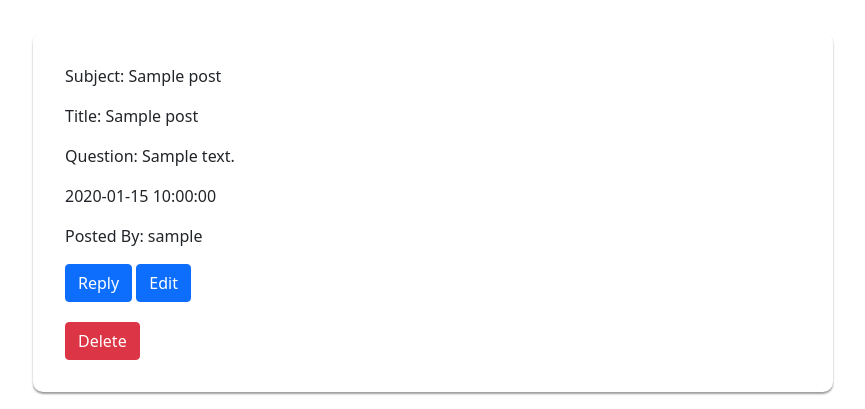
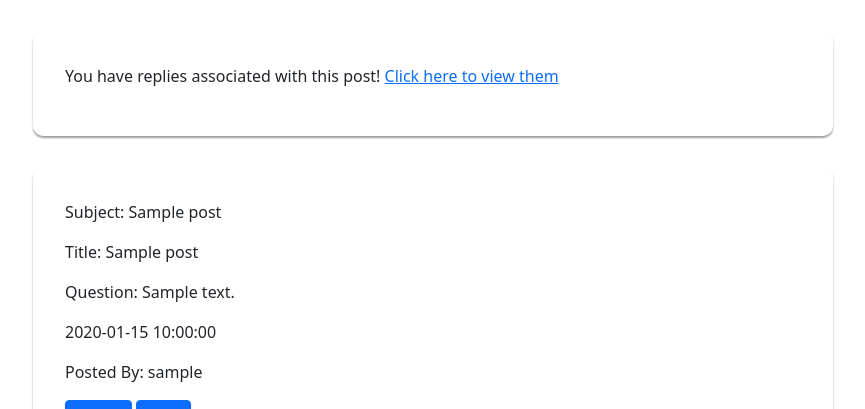
Before and after one commit to Cngo2019/ITSC_3155_Project, a Flask app: page /post/1 in a window 1280 px wide. Shown: the part 56-465 px from the top of the page, without its empty margins (127-992 px from the left). Run offline with Flask 2, Linux system fonts and the light colour scheme; the visitor is signed in with stand-in values (Sample User, id 1); tables that the repository leaves empty hold one stand-in row (values such as "Sample post").

Commit message:
bug fixing

```diff
--- a/app.py
+++ b/app.py
@@ -179,9 +179,10 @@ def my_account():
 
 @app.get('/post/<post_id>')
 def view_post(post_id):
+    hasReplies = 0
     # grab the post we are viewing
     current_post = Post.query.get_or_404(post_id)
-    print(current_post)
+    # print(current_post)
     # Grab the user's name and the ID
     current_post_username = User.query.filter_by(account_id=current_post.account_id).first().username
     current_post_account_id = User.query.filter_by(account_id=current_post.account_id).first().account_id
@@ -194,11 +195,14 @@ def view_post(post_id):
         reply_data = {}
         reply_data['main_text'] = reply.main_text
         reply_data['username'] = User.query.filter_by(account_id=reply.account_id).first().username
+        if reply.account_id == User.query.filter_by(username=session['user']).first().account_id:
+            hasReplies = 1
         reply_to_be_passed_in.append(reply_data)
+    print(hasReplies)
     if 'user' in session and session['user'] == current_post_username and current_post.account_id == current_post_account_id:
-        return render_template('post_current_session.html', post=current_post, username=current_post_username, user=session['user'], replies=reply_to_be_passed_in)
+        return render_template('post_current_session.html', post=current_post, username=current_post_username, user=session['user'], replies=reply_to_be_passed_in, hasReplies=hasReplies)
 
-    return render_template('post.html', post=current_post, username=current_post_username, user=session['user'], replies=reply_to_be_passed_in)
+    return render_template('post.html', post=current_post, username=current_post_username, user=session['user'], replies=reply_to_be_passed_in, hasReplies=hasReplies)
 
 @app.get('/post/<post_id>/edit')
 def get_edit_post_form(post_id):
@@ -259,8 +263,6 @@ def delete_account(account_id): #I need to pass the account id here.
     all_user_posts = Post.query.filter_by(account_id=account_id).all()
     for post in all_user_posts:
         db.session.delete(post)
-
-    #TODO: do th same thing - delete all replies associated with the user
 
     account_to_delete = User.query.get_or_404(account_id)
 
@@ -393,3 +395,20 @@ def delete_reply(reply_id):
     db.session.delete(reply_to_delete)
     db.session.commit()
     return redirect(f'/user_replies/{user_id}')
+
+@app.get('/my_replies/<post_id>')
+def view_replies_for_specific_post(post_id):
+    my_replies = []
+    user_replies = Reply.query.filter_by(post_id=post_id).all()
+
+    for reply in user_replies:
+        reply_info = dict()
+        post_title = Post.query.filter_by(post_id=post_id).first().title
+        post_question = Post.query.filter_by(post_id=post_id).first().main_text
+        reply_info['post_title'] = post_title
+        reply_info['post_question'] = post_question
+        reply_info['response'] = reply.main_text
+        reply_info['date'] = reply.date_time
+        reply_info['reply_id'] = reply.reply_id
+        my_replies.append(reply_info)
+    return render_template("my_replies.html", my_replies = my_replies)
--- a/templates/post.html
+++ b/templates/post.html
@@ -29,6 +29,11 @@
 {% endblock %}
 {% block body %}
     <div class = "post-container">
+        {% if hasReplies == 1 %}
+        <p> You have replies associated with this post! <a href="/my_replies/{{ post.post_id }}">Click here to view them</a> </p>
+        {% endif %}
+    </div>
+    <div class = "post-container">
         <p> Subject: {{ post.subject_tag }}</p>
         <p> Title: {{ post.title }}<p>
         <p> Question: {{ post.main_text }}<p>
--- a/templates/post_current_session.html
+++ b/templates/post_current_session.html
@@ -28,6 +28,13 @@
 
 {% endblock %}
 {% block body %}
+
+<div class = "post-container">
+    {% if hasReplies == 1 %}
+    <p> You have replies associated with this post! <a href="/my_replies/{{ post.post_id }}">Click here to view them</a> </p>
+    {% endif %}
+</div>
+
 <div class="post-container">
     <p> Subject: {{ post.subject_tag }}</p>
     <p> Title: {{ post.title }}</p>
```
